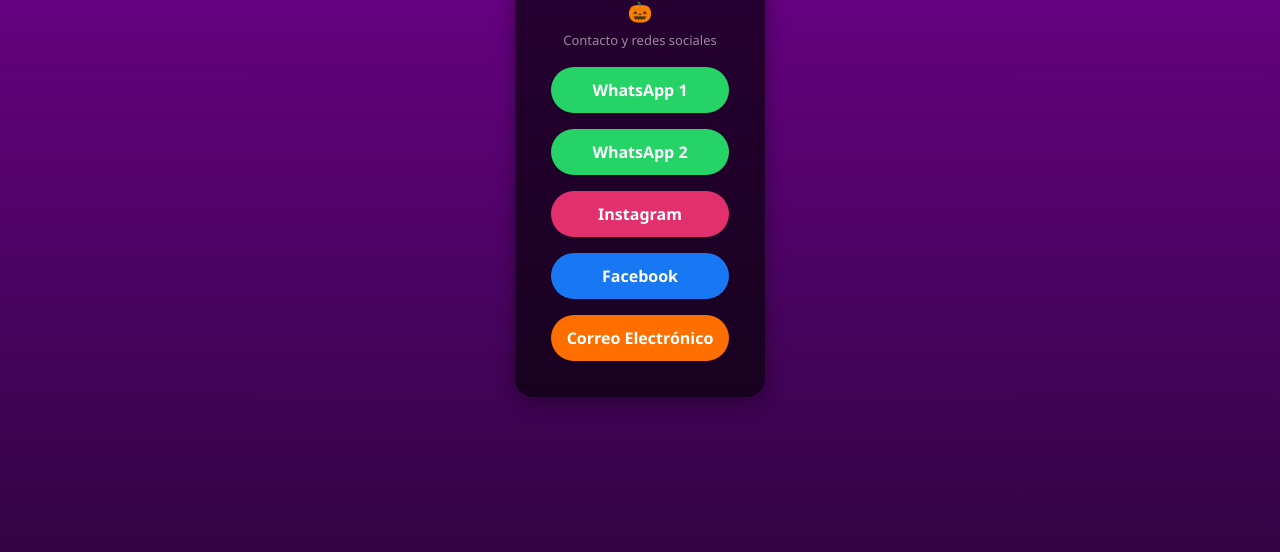
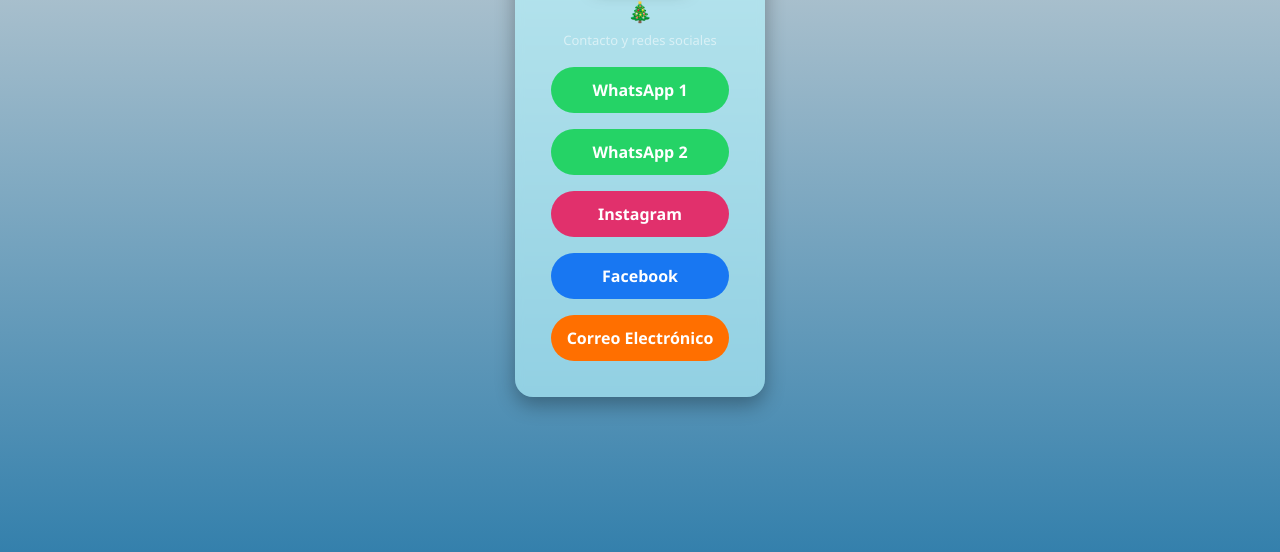
Before and after one commit to eskala-publicidad/contacto_hebox, a plain HTML site: page index.html in a window 1280 px wide. Shown: the part 248-800 px from the top of the page. Drawn offline with Linux system fonts and the light colour scheme.

Commit message:
cambio de estilo

```diff
--- a/index.html
+++ b/index.html
@@ -7,7 +7,7 @@
   <style>
     /* Fuente */
     :root{
-      --card-bg: rgba(0,0,0,0.62);
+      --card-bg: rgba(185, 247, 255, 0.62);
       --accent-white: #ffffff;
       --radius: 18px;
       --gap: 16px;
@@ -23,7 +23,7 @@
 
     body {
       font-family: 'Segoe UI', Tahoma, Geneva, Verdana, sans-serif;
-      background: linear-gradient(180deg,#7c019b 0%, #320444 100%);
+      background: linear-gradient(180deg,#dbdbdb 0%, #3480ac 100%);
       color: var(--accent-white);
       display: flex;
       justify-content: center;
@@ -118,7 +118,7 @@
       width:500px;height:-80px;border-radius:10%;background:linear-gradient(180deg,#ffffff00 0%,#ffdcdc00 100%);box-shadow:0 6px 18px rgba(0, 0, 0, 0);position:relative;transform:translateY(0);animation:float 10s ease-in-out infinite;
       display:flex;align-items:center;justify-content:center;font-weight:50;color:#4a2b2b
     }
-    .calaca::after{content:'🎃';font-size:0px}
+    .calaca::after{content:'🎄';font-size:0px}
 
     @keyframes float{0%{transform:translateY(0)}80%{transform:translateY(8px)}0%{transform:translateY(30px)}}
 
@@ -151,7 +151,7 @@
     <main class="card" role="region" aria-label="Contacto HEBOX">
     <img src="logo.png" alt="Logotipo de HEBOX" class="profile-pic" width="110" height="110">
 
-    <h1 style="color:var(--accent-white);margin:12px 0 6px;font-size:20px;">🎃</h1>
+    <h1 style="color:var(--accent-white);margin:12px 0 6px;font-size:20px;">🎄</h1>
     <p style="color:#fff8;margin:0 0 18px;font-size:13px;">Contacto y redes sociales</p>
 
     <nav class="btn-group" aria-label="Enlaces de contacto">
```
